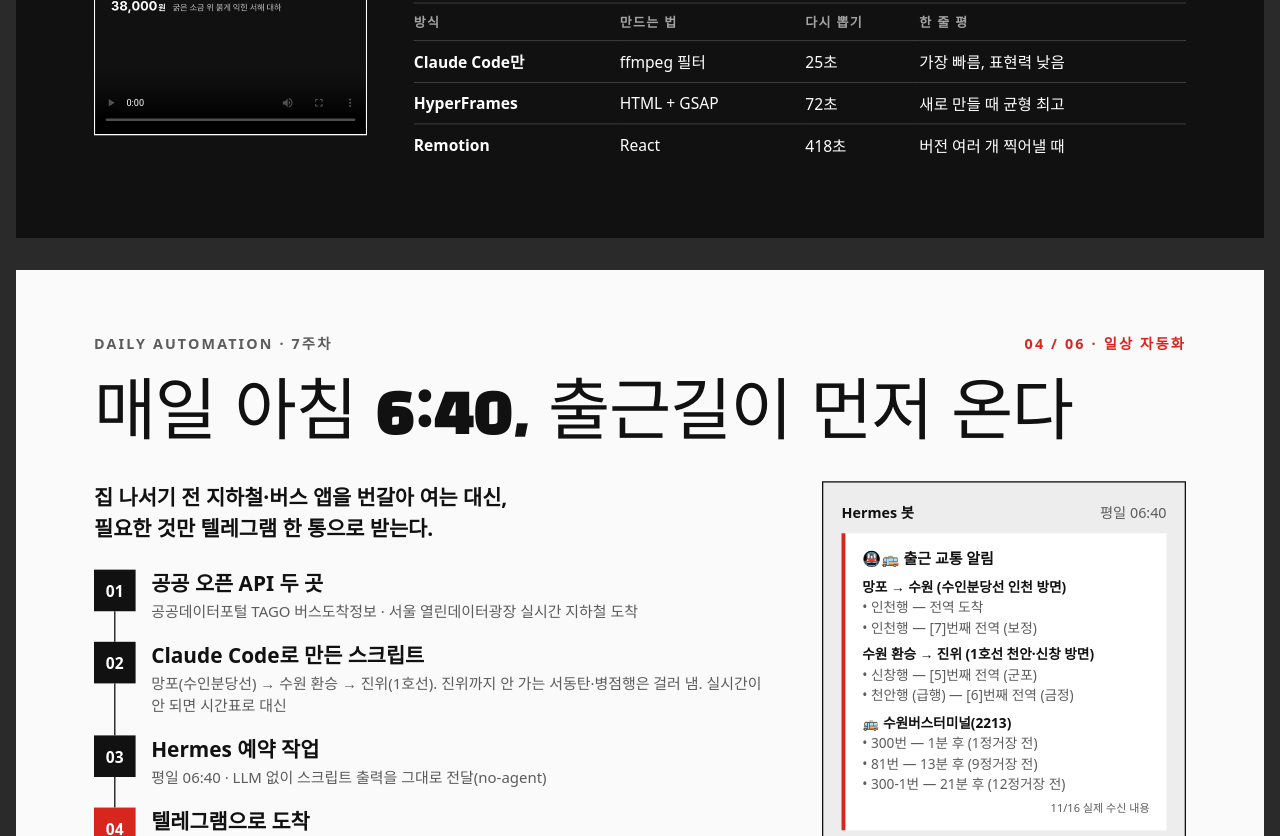
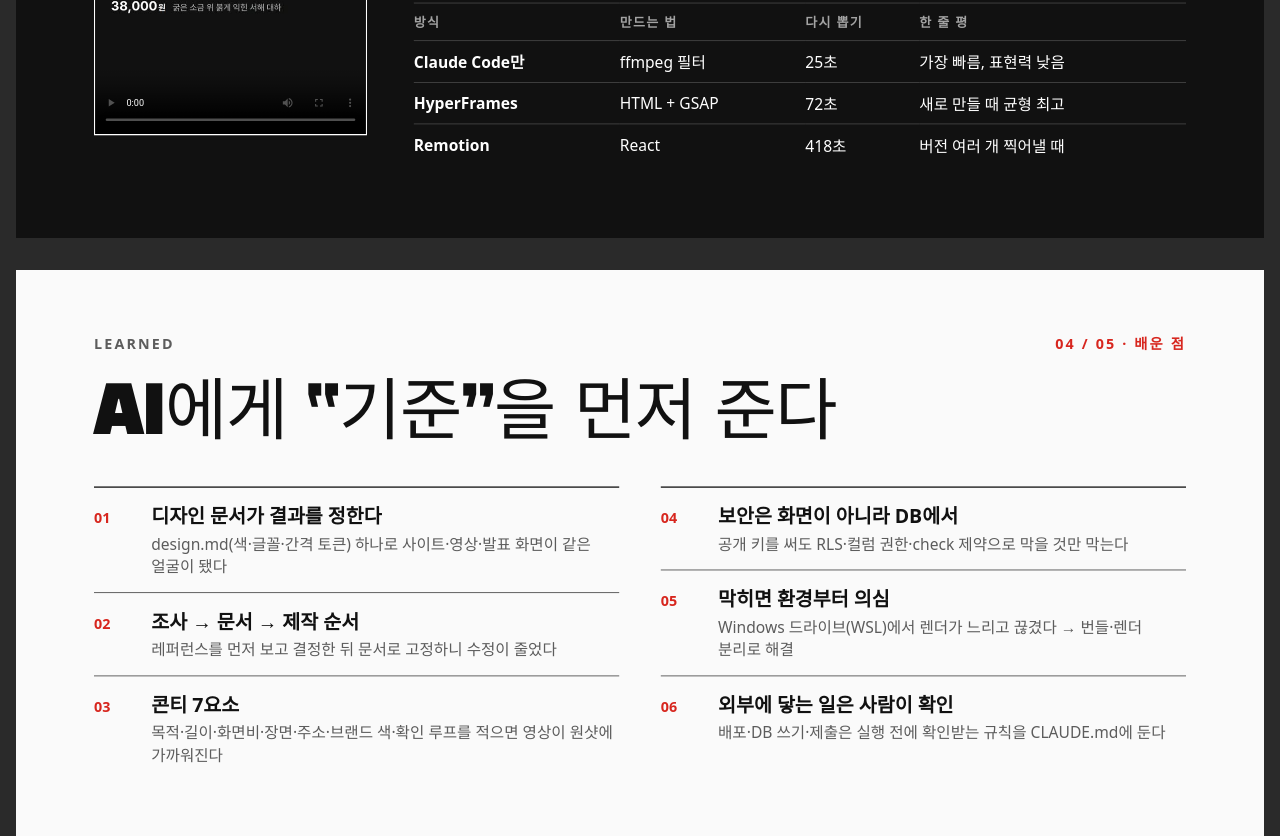
Before and after one commit to soyeong9712-lab/gaeul-hansang-presentation, a plain HTML site: page index.html in a window 1280 px wide. Shown: the part 1964-2800 px from the top of the page. Drawn offline with Linux system fonts and the light colour scheme; grey boxes are pictures that could not be loaded; a web font is replaced by a local one.

Commit message:
7주차 일상 자동화 장을 별도 장표로 분리 (5장)
Co-Authored-By: Claude Fable 5.2 <noreply@anthropic.com>

```diff
--- a/index.html
+++ b/index.html
@@ -79,28 +79,6 @@
   .qr { width: 220px; height: 220px; background: #fff; padding: 14px; border: 2px solid var(--color-ink); }
   .qr svg { width: 100%; height: 100%; display: block; }
 
-  /* 4. 일상 자동화 */
-  .auto { display: grid; grid-template-columns: 1fr 560px; gap: 80px; margin-top: 48px; flex: 1; min-height: 0; }
-  .flow { list-style: none; position: relative; }
-  .flow li { display: grid; grid-template-columns: 64px 1fr; gap: 24px; padding: 0 0 30px; position: relative; }
-  .flow li::before { content: ""; position: absolute; left: 31px; top: 64px; bottom: 0; width: 2px; background: var(--color-ink); }
-  .flow li:last-child::before { display: none; }
-  .flow .n { width: 64px; height: 64px; display: grid; place-items: center; background: var(--color-ink); color: #fff;
-             font-size: 24px; font-weight: 700; font-variant-numeric: tabular-nums; }
-  .flow li:last-child .n { background: var(--color-accent); }
-  .flow b { display: block; font-size: 32px; line-height: 1.3; }
-  .flow small { display: block; font-size: 23px; line-height: 1.45; color: var(--color-ink-muted); margin-top: 6px; }
-  .tg { background: var(--color-surface); border: 2px solid var(--color-ink); padding: 28px; display: flex; flex-direction: column; gap: 18px; }
-  .tg-head { display: flex; justify-content: space-between; align-items: center; font-size: 22px; font-weight: 700; }
-  .tg-head span:last-child { color: var(--color-ink-muted); font-weight: 400; }
-  .bubble { background: #fff; padding: 22px 26px; font-size: 21px; line-height: 1.5; border-left: 6px solid var(--color-accent); }
-  .bubble h4 { font-size: 23px; margin-bottom: 10px; }
-  .bubble p { margin-top: 10px; font-weight: 700; }
-  .bubble ul { list-style: none; color: var(--color-ink-muted); }
-  .bubble time { display: block; text-align: right; font-size: 17px; color: var(--color-ink-muted); margin-top: 8px; }
-  .chips { display: flex; gap: 10px; }
-  .chips span { font-size: 17px; font-weight: 700; padding: 7px 10px; white-space: nowrap; border: 2px solid var(--color-ink); }
-
   .foot { margin-top: auto; padding-top: 24px; display: flex; justify-content: space-between;
           font-size: 22px; color: var(--color-ink-muted); }
   .inverse .foot { color: var(--color-ink-inverse-muted); }
@@ -121,7 +99,7 @@
 
   <!-- 1. 문제 -->
   <div class="frame"><section class="slide" aria-label="1. 문제">
-    <div class="top"><span>GAEUL HANSANG · 6주차 발표</span><span class="no">01 / 06 · 문제</span></div>
+    <div class="top"><span>GAEUL HANSANG · 6주차 발표</span><span class="no">01 / 05 · 문제</span></div>
     <div class="cover-mark">가을 한상<i></i></div>
     <div class="rule"></div>
     <div class="cols" style="grid-template-columns: 1fr 1fr; margin-top: 40px;">
@@ -137,7 +115,7 @@
 
   <!-- 2. 만든 것 -->
   <div class="frame"><section class="slide" aria-label="2. 만든 것">
-    <div class="top"><span>WHAT I BUILT</span><span class="no">02 / 06 · 만든 것</span></div>
+    <div class="top"><span>WHAT I BUILT</span><span class="no">02 / 05 · 만든 것</span></div>
     <h2 class="title">한 페이지 식당 사이트 + 방명록</h2>
     <div class="cols" style="grid-template-columns: 1.15fr 0.85fr;">
       <ul class="list">
@@ -161,7 +139,7 @@
 
   <!-- 3. 데모 영상 -->
   <div class="frame"><section class="slide inverse" aria-label="3. 데모 영상">
-    <div class="top"><span>DEMO</span><span class="no">03 / 06 · 데모 영상</span></div>
+    <div class="top"><span>DEMO</span><span class="no">03 / 05 · 데모 영상</span></div>
     <div class="demo">
       <div class="phone">
         <img class="poster" src="assets/frame-3.2.jpg" alt="소개 영상 메뉴 장면">
@@ -186,40 +164,9 @@
     </div>
   </section></div>
 
-  <!-- 4. 일상 자동화 (7주차) -->
-  <div class="frame"><section class="slide" aria-label="4. 일상 자동화">
-    <div class="top"><span>DAILY AUTOMATION · 7주차</span><span class="no">04 / 06 · 일상 자동화</span></div>
-    <h2 class="title">매일 아침 6:40, 출근길이 먼저 온다</h2>
-    <div class="auto">
-      <div style="display:flex; flex-direction:column; min-height:0;">
-        <p class="lead" style="margin-top:0; font-size:32px;">집 나서기 전 지하철·버스 앱을 번갈아 여는 대신,<br>필요한 것만 텔레그램 한 통으로 받는다.</p>
-        <ol class="flow" style="margin-top:40px;">
-          <li><span class="n">01</span><span><b>공공 오픈 API 두 곳</b><small>공공데이터포털 TAGO 버스도착정보 · 서울 열린데이터광장 실시간 지하철 도착</small></span></li>
-          <li><span class="n">02</span><span><b>Claude Code로 만든 스크립트</b><small>망포(수인분당선) → 수원 환승 → 진위(1호선). 진위까지 안 가는 서동탄·병점행은 걸러 냄. 실시간이 안 되면 시간표로 대신</small></span></li>
-          <li><span class="n">03</span><span><b>Hermes 예약 작업</b><small>평일 06:40 · LLM 없이 스크립트 출력을 그대로 전달(no-agent)</small></span></li>
-          <li><span class="n">04</span><span><b>텔레그램으로 도착</b><small>인증키는 스크립트가 아닌 별도 .env에만 보관</small></span></li>
-        </ol>
-      </div>
-      <div class="tg">
-        <div class="tg-head"><span>Hermes 봇</span><span>평일 06:40</span></div>
-        <div class="bubble">
-          <h4>🚇🚌 출근 교통 알림</h4>
-          <p>망포 → 수원 (수인분당선 인천 방면)</p>
-          <ul><li>• 인천행 — 전역 도착</li><li>• 인천행 — [7]번째 전역 (보정)</li></ul>
-          <p>수원 환승 → 진위 (1호선 천안·신창 방면)</p>
-          <ul><li>• 신창행 — [5]번째 전역 (군포)</li><li>• 천안행 (급행) — [6]번째 전역 (금정)</li></ul>
-          <p>🚌 수원버스터미널(2213)</p>
-          <ul><li>• 300번 — 1분 후 (1정거장 전)</li><li>• 81번 — 13분 후 (9정거장 전)</li><li>• 300-1번 — 21분 후 (12정거장 전)</li></ul>
-          <time>11/16 실제 수신 내용</time>
-        </div>
-        <div class="chips"><span>공공데이터포털</span><span>열린데이터광장</span><span>Hermes cron</span><span>Telegram</span></div>
-      </div>
-    </div>
-  </section></div>
-
-  <!-- 5. 배운 점 -->
-  <div class="frame"><section class="slide" aria-label="5. 배운 점">
-    <div class="top"><span>LEARNED</span><span class="no">05 / 06 · 배운 점</span></div>
+  <!-- 4. 배운 점 -->
+  <div class="frame"><section class="slide" aria-label="4. 배운 점">
+    <div class="top"><span>LEARNED</span><span class="no">04 / 05 · 배운 점</span></div>
     <h2 class="title">AI에게 “기준”을 먼저 준다</h2>
     <div class="cols" style="grid-template-columns: 1fr 1fr;">
       <ul class="list">
@@ -235,9 +182,9 @@
     </div>
   </section></div>
 
-  <!-- 6. 다음 계획 -->
-  <div class="frame"><section class="slide inverse" aria-label="6. 다음 계획">
-    <div class="top"><span>NEXT</span><span class="no">06 / 06 · 다음 계획</span></div>
+  <!-- 5. 다음 계획 -->
+  <div class="frame"><section class="slide inverse" aria-label="5. 다음 계획">
+    <div class="top"><span>NEXT</span><span class="no">05 / 05 · 다음 계획</span></div>
     <h2 class="title">다음 계획</h2>
     <div class="cols" style="grid-template-columns: 1.2fr 0.8fr;">
       <ul class="list">
```
